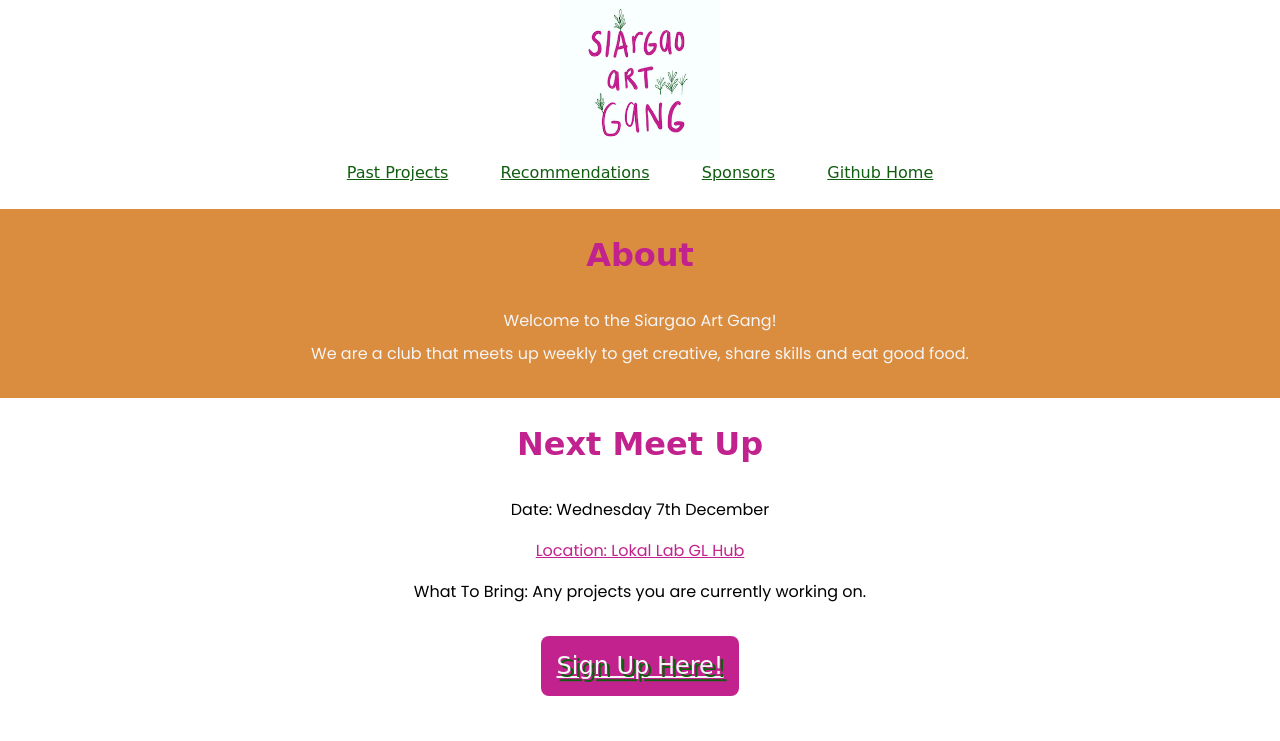
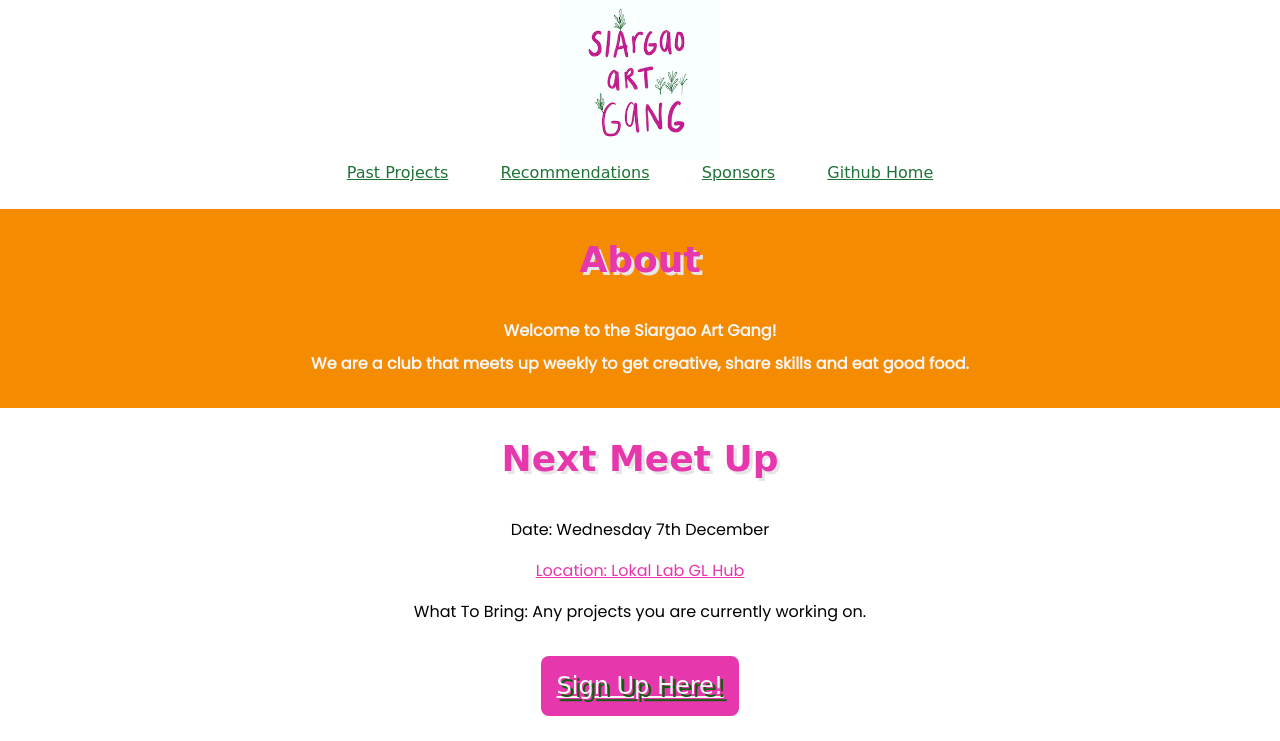
Before and after one commit to rosieswainson/rosieswainson.github.io, a plain HTML site: page project_5.html in a window 1280 px wide. Shown: the top 741 px of the page. Drawn offline with Linux system fonts and the light colour scheme; a web font is replaced by a local one.

Commit message:
Update colours

```diff
--- a/Resources/CSS/project_5.css
+++ b/Resources/CSS/project_5.css
@@ -18,14 +18,15 @@ p {
 
 #heading {
     font-family: 'Shrikhand', cursive;
-    font-size: 2rem;
-    color: rgb(194,34,142);
+    font-size: 2.25rem;
+    color: rgb(230, 55, 172);
+    text-shadow: 0.2rem 0.2rem rgb(230, 230, 230)
 }
 
 #sub-heading {
     font-family: 'Shrikhand', cursive;
     font-size: 1.5rem;
-    color: rgb(194,34,142);
+    color: rgb(230, 55, 172);
 }
 
 .main-container {
@@ -74,7 +75,7 @@ header {
 .navbar a {
     font-family: 'Shrikhand', cursive;
     font-size: 1rem;
-    color: rgb(16, 93, 16);
+    color: rgb(31, 115, 54);
     padding: 0 1.5rem;
 }
 
@@ -109,7 +110,7 @@ header {
 .about-container {
     width: 100%;
     margin: 0 auto;
-    background-color: #da8c3f;
+    background-color: rgb(245, 139, 0);
     color: whitesmoke;
     padding-bottom: 1.5rem;
     display: flex;
@@ -120,6 +121,7 @@ header {
 
 .about-info {
     width: 75%;
+    font-weight: bold;
 }
 /* ---------------- About Media @ ---------------- */
 
@@ -144,13 +146,13 @@ header {
 }
 
 .next-meet-up-container a {
-    color:rgb(194,34,142);
+    color:rgb(230, 55, 172);
 }
 
 .button {
     font-family: 'Shrikhand', cursive;
     font-size: 1.5rem;
-    background-color: rgb(194,34,142);
+    background-color: rgb(230, 55, 172);
     border: none;
     margin: 1.5rem 0;
     padding: 1rem;
@@ -158,7 +160,7 @@ header {
 }
 
 .button:hover {
-    background-color: #da8c3f;
+    background-color: rgb(245, 139, 0);
 }
 
 .button a {
@@ -167,7 +169,7 @@ header {
 }
 
 .button a:hover {
-    text-shadow: 0.2rem 0.2rem rgb(194,34,142);
+    text-shadow: 0.2rem 0.2rem rgb(230, 55, 172);
 }
 
 /* ---------------- Meet Up Media @ ---------------- */
@@ -184,7 +186,7 @@ header {
 .image-gallery-container {
     width: 100%;
     margin: 0 auto;
-    background-color: rgb(16, 93, 16);
+    background-color: rgb(31, 115, 54);
 }
 
 .gallery {
@@ -248,7 +250,7 @@ header {
 
 
 footer {
-    background-color: #da8c3f;
+    background-color: rgb(245, 139, 0);
     color: whitesmoke;
     text-align: center;
     display: flex;
--- a/project_5.html
+++ b/project_5.html
@@ -33,9 +33,9 @@
         <div class="about-container">
             <h2 id="heading">About</h2>
             <div class="about-info">
-                <p>Welcome to the Siargao Art Gang!</p>
-                <p>We are a club that meets up weekly to get creative, share skills
-                    and eat good food.</p>
+                <p> <strong>Welcome to the Siargao Art Gang!</strong> </p>
+                <p> <strong>We are a club that meets up weekly to get creative, share skills
+                    and eat good food.</strong> </p>
             </div>
         </div>
 
```
Also changed, not shown: 1 other file.
